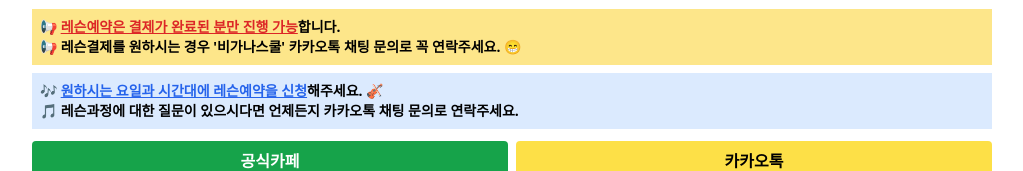
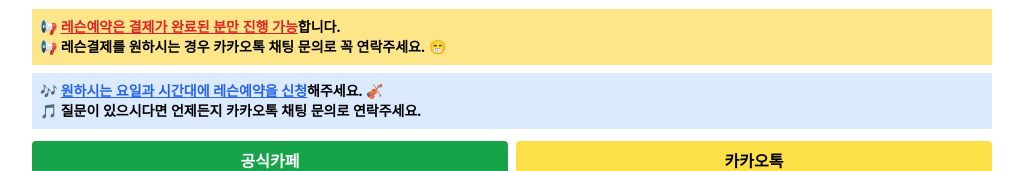
Before and after one commit to vigana/kr.co.vigana.schedule, a plain HTML site: page index.html in a window 1280 px wide. Shown: the part 179-350 px from the top of the page, without its empty margins (128-1151 px from the left). Drawn offline with nearby package versions, Linux system fonts and the light colour scheme.

Commit message:
Update index.html

```diff
--- a/index.html
+++ b/index.html
@@ -34,11 +34,11 @@
       <div class="grid gap-2 px-5 lg:px-0">
         <div class="bg-amber-200 p-2 text-sm font-bold">
           <p>📢 <u class="text-red-600">레슨예약은 결제가 완료된 분만 진행 가능</u>합니다.</p>
-          <p>📢 레슨결제를 원하시는 경우 '비가나스쿨' 카카오톡 채팅 문의로 꼭 연락주세요. 😁</p>
+          <p>📢 레슨결제를 원하시는 경우 카카오톡 채팅 문의로 꼭 연락주세요. 😁</p>
         </div>
         <div class="bg-blue-100 p-2 text-sm font-bold">
           <p>🎶 <u class="text-blue-600">원하시는 요일과 시간대에 레슨예약을 신청</u>해주세요. 🎻</p>
-          <p>🎵 레슨과정에 대한 질문이 있으시다면 언제든지 카카오톡 채팅 문의로 연락주세요.</p>
+          <p>🎵 질문이 있으시다면 언제든지 카카오톡 채팅 문의로 연락주세요.</p>
         </div>
       </div>
       <div class="grid grid-cols-2 gap-2 px-5 lg:px-0">
```
